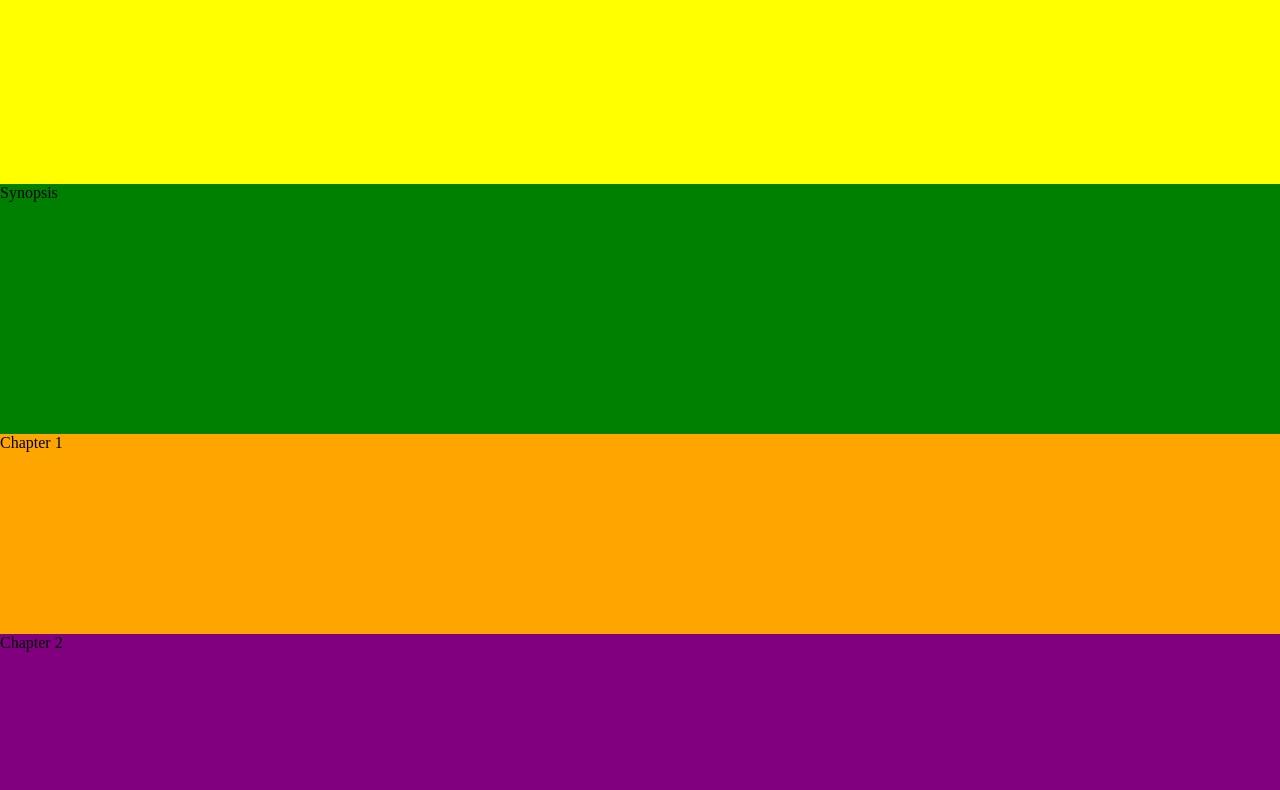
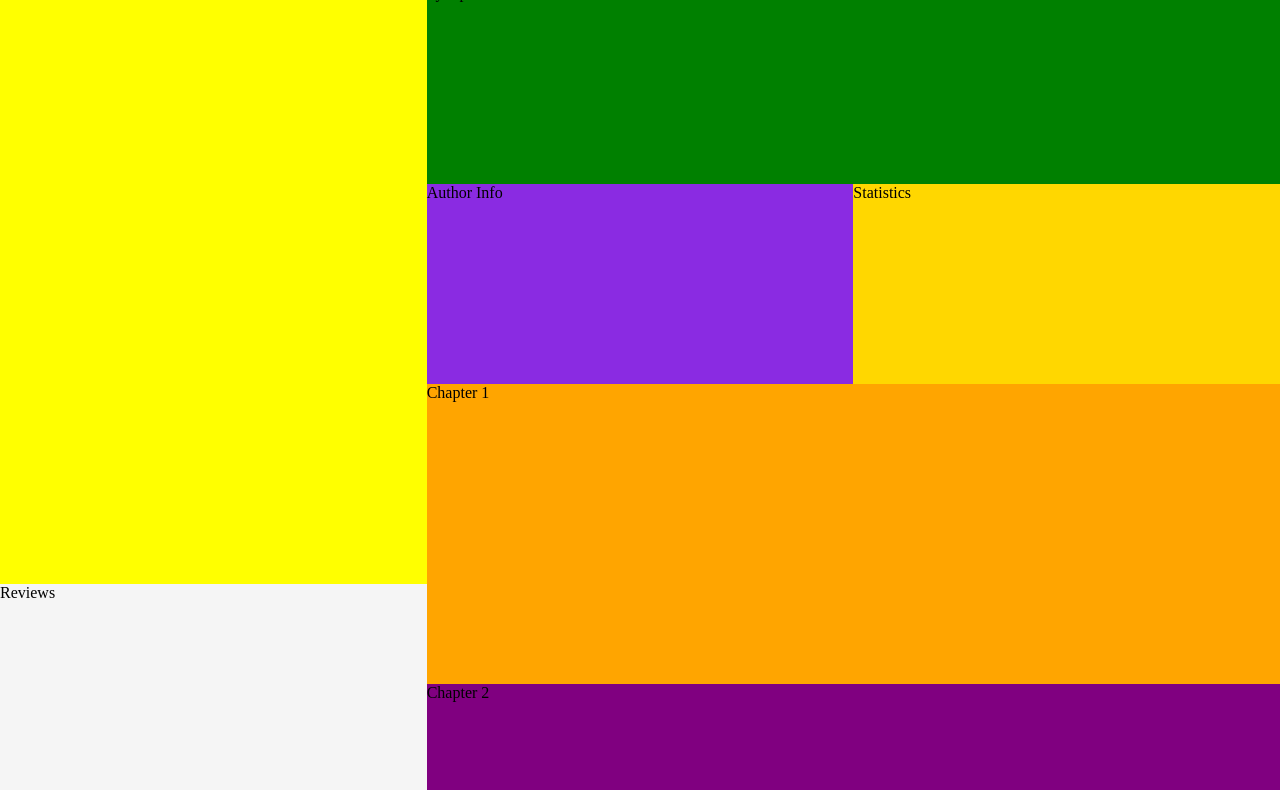
Before and after one commit to KrisztinaPap/html-css-grid-layout-practice, a plain HTML site: page index.html in a window 1280 px wide. Shown: the part 116-906 px from the top of the page. Drawn offline with Linux system fonts and the light colour scheme.

Commit message:
added tablet-size  media query;

```diff
--- a/css/main.css
+++ b/css/main.css
@@ -85,3 +85,27 @@ body {
         "links links links"
         "footer footer footer";
 }
+
+@media screen and ( min-width: 600px ) {
+    body {
+        grid-template-columns: calc( 100% / 3 ) calc( 100% / 3 ) calc( 100% / 3 );
+        grid-template-rows:
+            100px /* logo | nav */
+            200px /* toc | syn */
+            200px /* toc | author | stats */
+            200px /* toc | ch1 */
+            100px /* reviews | ch1 */
+            300px /* reviews | ch2 */
+            300px /* reviews | ch3 */
+            200px /* ad | links | footer */;
+        grid-template-areas:
+            "logo nav nav"
+            "toc syn syn"
+            "toc author stats"
+            "toc ch1 ch1"
+            "reviews ch1 ch1"
+            "reviews ch2 ch2"
+            "reviews ch3 ch3"
+            "ad links footer";
+    }
+}
```
